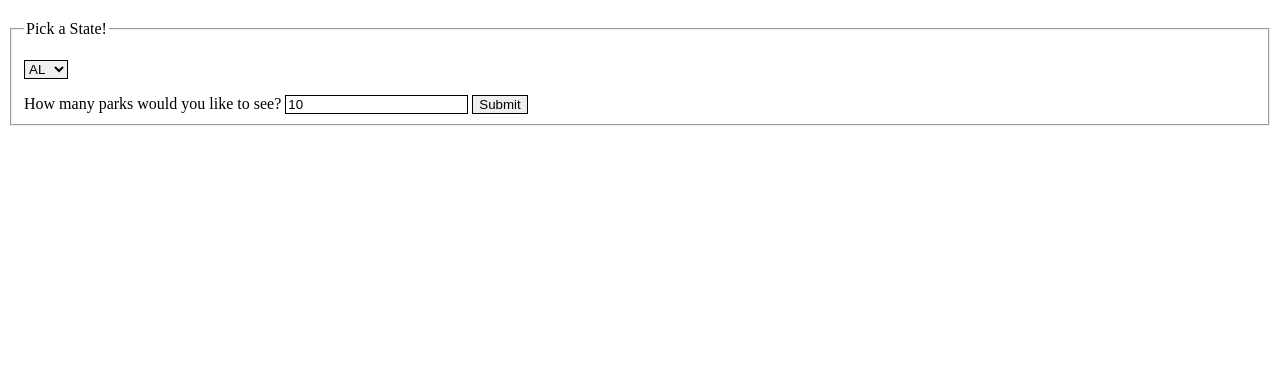
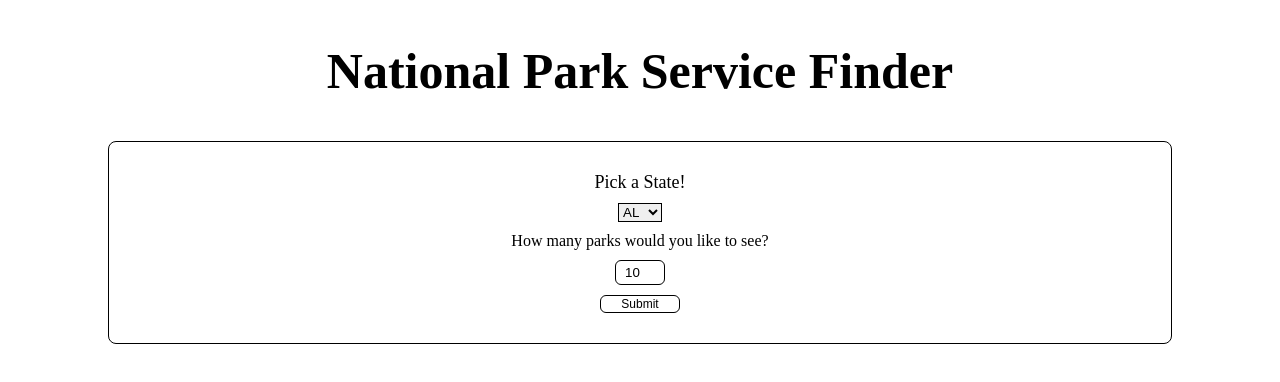
Before and after one commit to TreyTiller/National-parks-api, a plain HTML site: page index.html in a window 1280 px wide. Drawn offline with nearby package versions, Linux system fonts and the light colour scheme.

Commit message:
Main form simplistic styling complete-- moving to results display styling

```diff
--- a/index.html
+++ b/index.html
@@ -12,9 +12,8 @@
 
 <body>
     <section class="main-display-container">
-        <h1 class="heading"></h1>
+        <h1 class="heading">National Park Service Finder</h1>
         <form class="user-request-form">
-            <fieldset id="request">
                 <legend>Pick a State!</legend>
                 <p>
                     <select id="state-list" required>
@@ -75,7 +74,6 @@
                 <label for="num-of-results">How many parks would you like to see?</label>
                 <input type="number" name="amount" class="results-amount" required value="10">
                 <button class="submit">Submit</button>
-            </fieldset>
         </form>
     </section>
 
--- a/style.css
+++ b/style.css
@@ -1,6 +1,10 @@
 * {
     box-sizing: border-box;
 }
+
+
+/*Main-Form Styling*/
+
 
 #state-list {
     border: 1px solid black;
@@ -18,3 +22,65 @@
 .hidden{
     display: none;
 }
+
+.heading {
+    text-align: center;
+    font-size: 50px;
+}
+
+.user-request-form {
+    text-align: center;
+    display: flex;
+    flex-direction: column;
+    width: auto;
+    border: 1px solid black;
+    padding: 30px;
+    margin-left: 100px;
+    margin-right: 100px;
+    margin-bottom: 150px;
+    border-radius: 8px;
+}
+
+legend {
+    font-size: 18px;
+}
+
+p {
+    margin: 10px;
+}
+
+.results-amount {
+    margin: auto;
+    width: 50px;
+    height: 25px;
+    padding: 0px;
+    text-align: center;
+    margin-bottom: 10px;
+    margin-top: 10px;
+    border-radius: 6px;
+}
+
+.submit {
+    background-color: transparent;
+    width: 80px;
+    height: 18px;
+    margin: auto;
+    border-radius: 6px;
+    padding: 1px;
+    font-size: 12px;
+}
+
+#state-list:hover {
+    cursor: pointer;
+}
+
+.submit:hover {
+    cursor: pointer;
+}
+
+.results-amount:hover {
+    cursor: text;
+}
+
+
+/*Results Styling*/
```
Also changed, not shown: info.txt.
